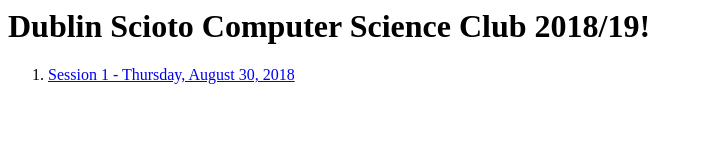
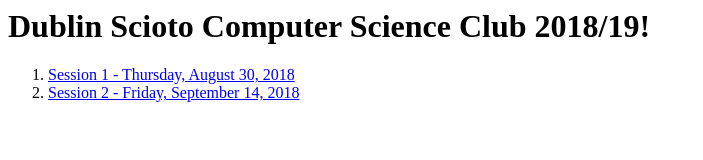
Before and after one commit to Dublin-Scioto-CS-Club-2018-19/Dublin-Scioto-CS-Club-2018-19.github.io, a plain HTML site: page index.html in a window 1280 px wide. Shown: the whole page, without its empty margins (0-703 px from the left). Drawn offline with Linux system fonts and the light colour scheme.

Commit message:
session 2 recap

```diff
--- a/index.html
+++ b/index.html
@@ -2,4 +2,5 @@
 
 <ol>
   <li><a href="Session 1 Recap.pdf">Session 1 - Thursday, August 30, 2018</a></li>
+  <li><a href="Session 2.pdf">Session 2 - Friday, September 14, 2018</a></li>
 </ol>
```
Also changed, not shown: 1 other file.
